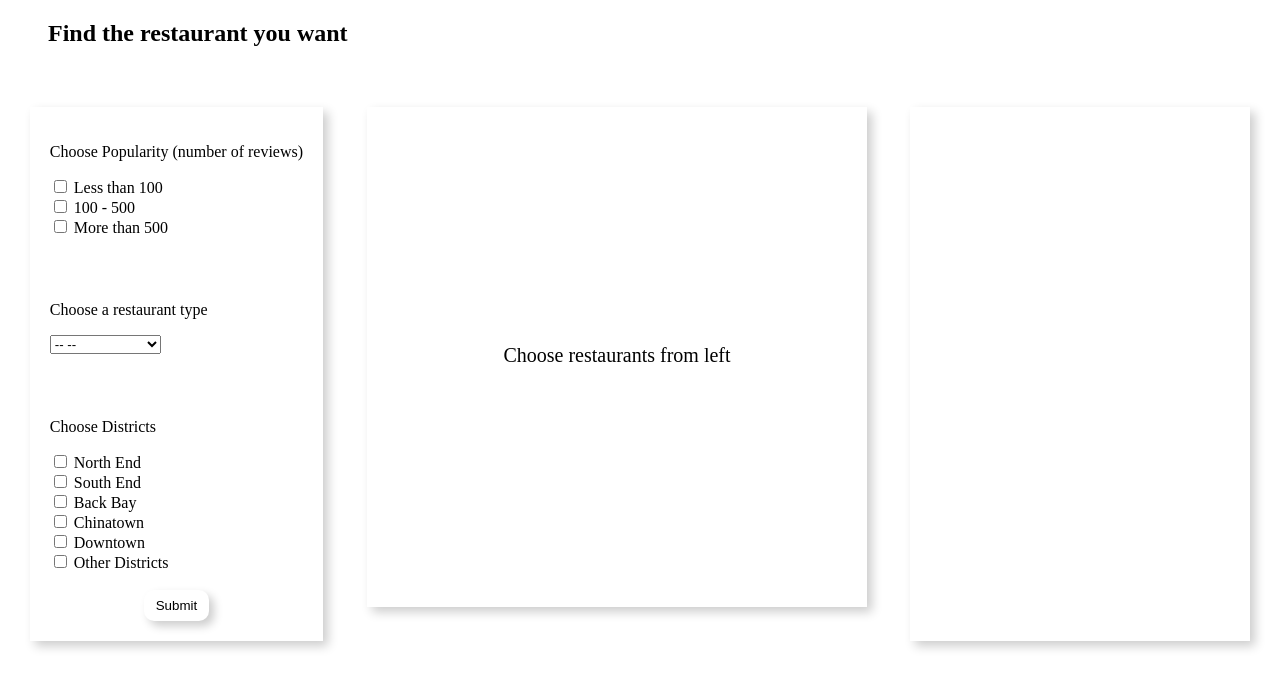
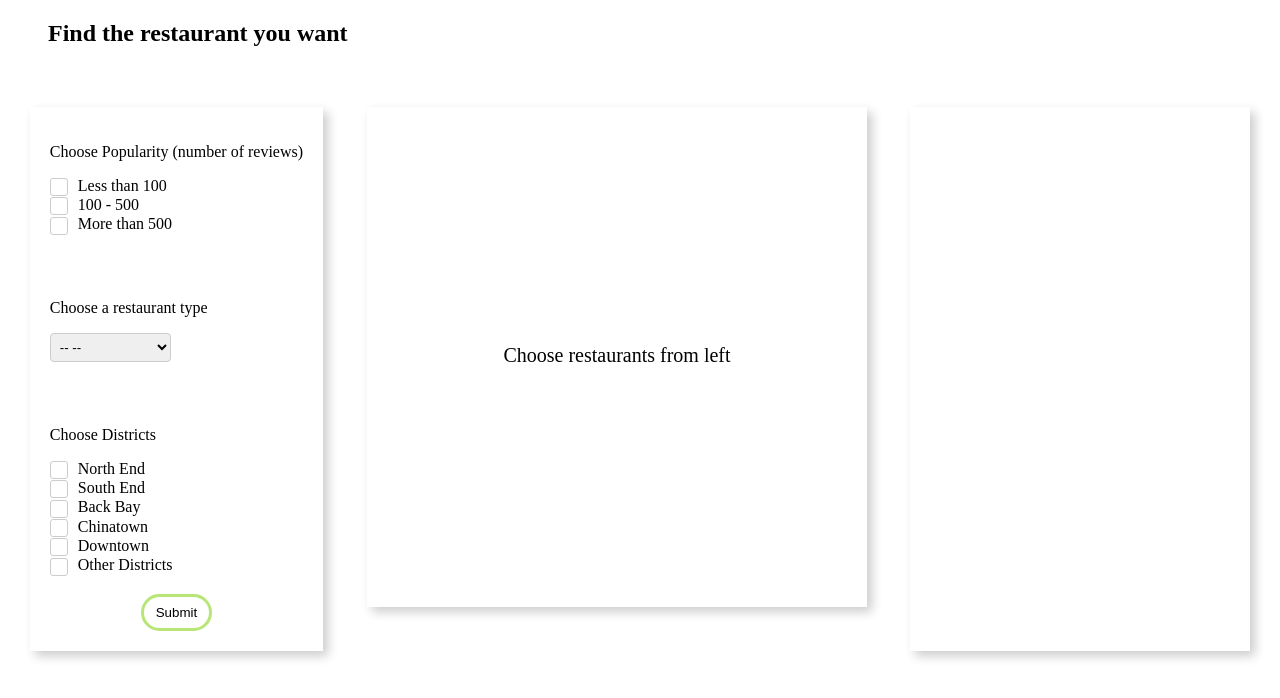
Before and after one commit to xf234/5311-homework3, a plain HTML site: page static/index.html in a window 1280 px wide. Drawn offline with nearby package versions, Linux system fonts and the light colour scheme.

Commit message:
add some css

```diff
--- a/static/index.html
+++ b/static/index.html
@@ -6,17 +6,8 @@
     <meta name="viewport" content="width=device-width, initial-scale=1.0">
     <title>homework3</title>
     <script src="https://d3js.org/d3.v7.min.js"></script>
-<style>
-    #submitButton {
-        display: block;
-        margin:  auto;
-        box-shadow: 5px 5px 10px rgba(0, 0, 0, 0.2);
-        background-color: white;
-        border: none;
-        padding: 8px 12px;
-        border-radius: 10px;
-    }
-    </style>
+    <link rel="stylesheet" href="styles.css">
+
 </head>
 
 <body>
@@ -31,6 +22,7 @@
             <input type="checkbox" id="moreThan500" name="range" value="moreThan500">
             <label for="moreThan500">More than 500</label><br>
             <br>
+
             <p style="padding-top: 30px;">Choose a restaurant type</p>
             <select name="restaurantType" id="restaurantType">
                 <option value="-- --">-- --</option>
@@ -244,7 +236,7 @@
 
             const reviewExtent = d3.extent(data, d => d['review_count']);
             console.log('review extent', reviewExtent);
-            const reviewScale = d3.scaleLinear().domain(reviewExtent).range([plotHeight, 0]);
+            const reviewScale = d3.scaleLog().domain(reviewExtent).range([plotHeight, 0]);
 
             let leftAxis = d3.axisLeft(reviewScale);
             svg.append('g')
@@ -278,8 +270,9 @@
                 .join("circle")
                 .attr("cx", d => ratingScale(d['rating']) + bandwidthHalf)
                 .attr("cy", d => reviewScale(d['review_count']))
-                .attr("r", 5)
-                .style("fill", "green")
+                .attr("r", 4)
+                .style("opacity", 0.7)
+                .style("fill", "#B7E576")
                 .on("mouseover", show_details);
         }
 
--- /dev/null
+++ b/static/styles.css
@@ -0,0 +1,49 @@
+#submitButton {
+    display: block;
+    margin: auto;
+    border: solid 3px #B7E576;
+    background-color: white;
+    padding: 8px 12px;
+    border-radius: 20px;
+}
+
+#restaurantType {
+    border: 1px solid #ccc;
+    padding: 5px;
+    border-radius: 4px;
+    outline: none;
+    cursor: pointer;
+}
+
+input[type="checkbox"] {
+    display: none;
+}
+
+input[type="checkbox"]+label::before {
+    vertical-align:middle;
+    content: "";
+    display: inline-block;
+    width: 16px;
+    height: 16px;
+    border: 0.7px solid #ccc;
+    border-radius: 3px;
+    margin-right: 10px;
+}
+
+input[type="checkbox"]:checked+label::before {
+    background-color: #B7E576;
+}
+
+input[type="checkbox"]:checked+label::before {
+    content: "\2713";
+    color: white;
+    font-size: 12px;
+    text-align: center;
+    line-height: 16px;
+}
+
+
+a {
+    color: black;
+    text-decoration: none;
+}
```
